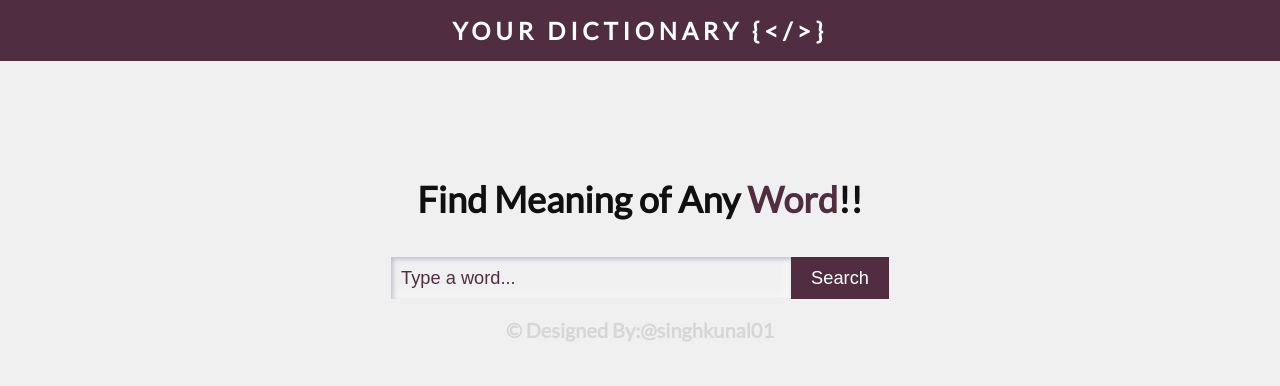
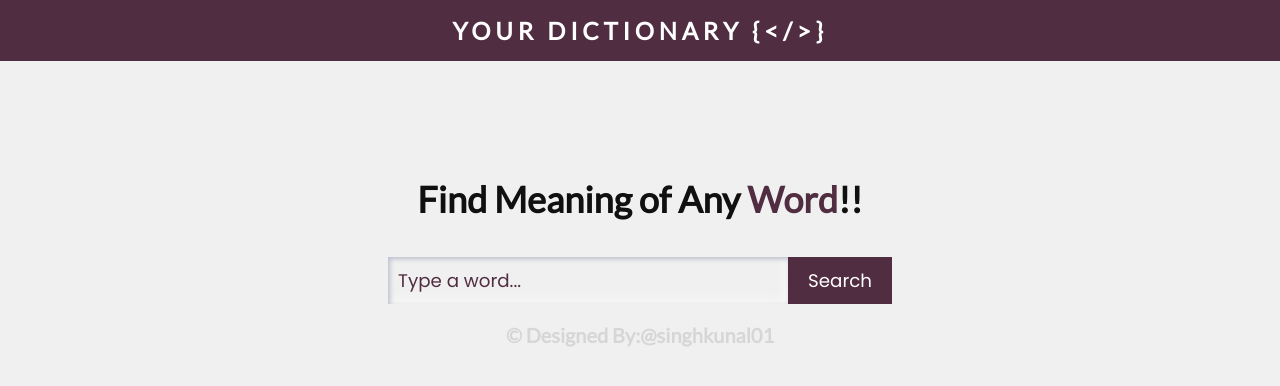
Before and after one commit to singhkunal01/english-dictionary, a plain HTML site: page index.html in a window 1280 px wide. Drawn offline with Linux system fonts and the light colour scheme.

Commit message:
Update index.html

```diff
--- a/index.html
+++ b/index.html
@@ -5,7 +5,7 @@
     <meta http-equiv="X-UA-Compatible" content="IE=edge" />
     <meta name="viewport" content="width=device-width, initial-scale=1.0" />
     <link rel="stylesheet" href="dictionary.css" />
-    <!-- <link rel="stylesheet" href="dictionary.css" /> -->
+    <link href="https://fonts.googleapis.com/css2?family=Poppins&display=swap" rel="stylesheet">
     <link
       href="https://fonts.googleapis.com/css2?family=Lato&display=swap"
       rel="stylesheet"
```
